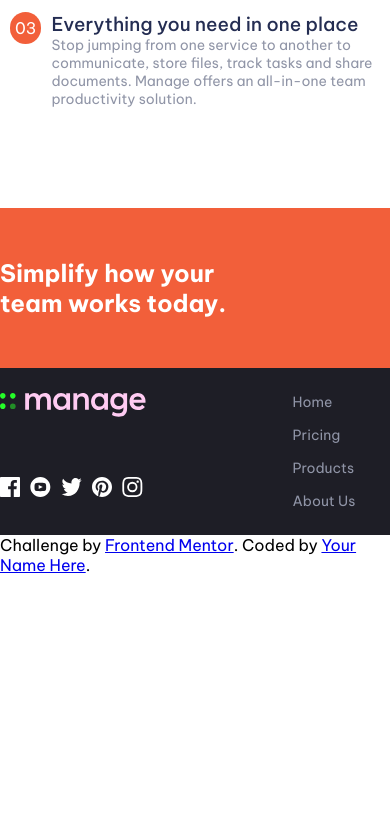
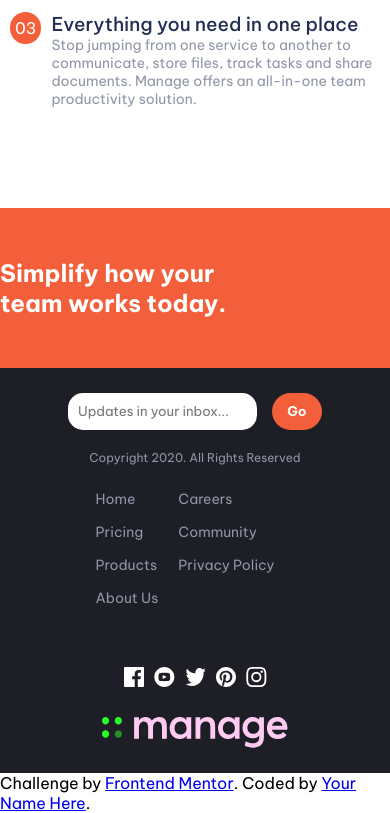
Before and after one commit to andrewsiachos/manage-landing-page, a plain HTML site: page index.html in a window 390 px wide. Shown: the part 1347-2160 px from the top of the page. Before the commit the page ends 1922 px from the top, so only its background shows below. Drawn offline with Linux system fonts and the light colour scheme.

Commit message:
make footer responsive

```diff
--- a/style.scss
+++ b/style.scss
@@ -417,4 +417,48 @@ footer{
             display: none;
         }
     }
+
+    footer{
+        .container{
+            width: 95%;
+            margin: auto;
+            flex-direction: column-reverse;
+            #logoAndSocial{
+                display: flex;
+                flex-direction: column-reverse;
+                width: 100%;
+            }
+            #footerLogo{
+                filter: invert(99%) sepia(11%) saturate(306%) hue-rotate(288deg) brightness(115%) contrast(100%);
+                width: 50%;
+                margin: 30px auto 0 auto;
+            }
+            #socialContainer{
+                justify-content: center;
+                width: 100%;
+            }
+
+            #footerLinks{
+                margin-top: 25px;
+                width: 100%;
+                justify-content: center;
+                ul{
+                    margin-right: 20px;
+                }
+            }
+
+            #formAndCopyright{
+                width: 100%;
+                #form{
+                    justify-content: center;
+                }
+
+
+                .copyrightText{
+                    margin-top: 20px;
+                    text-align: center;
+                }
+            }
+        }
+    }
 }
```
Also changed, not shown: style.css, 1 other file.
